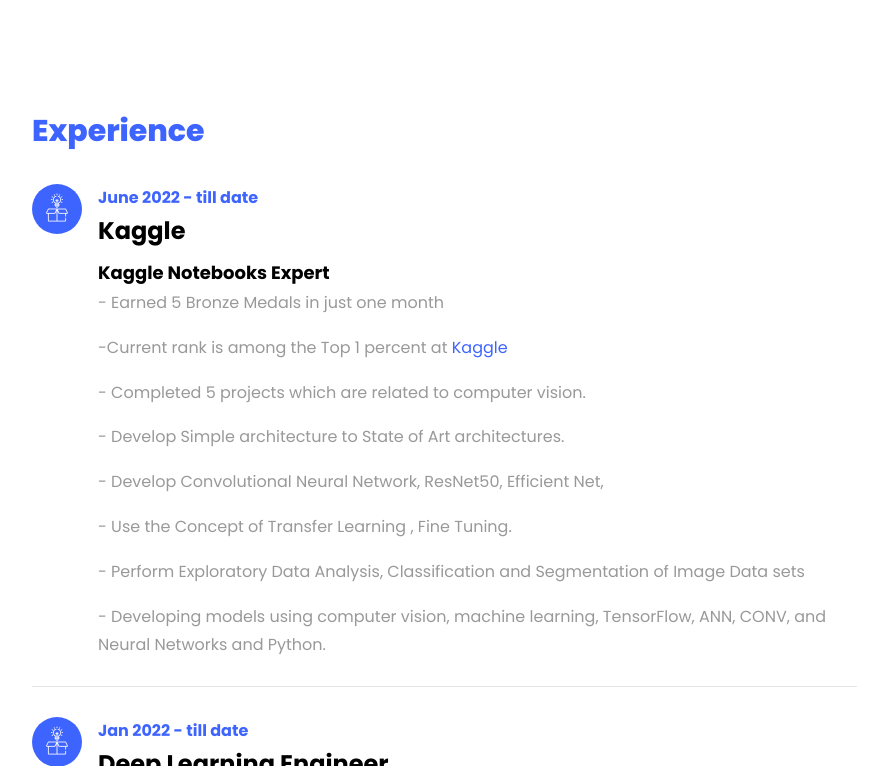
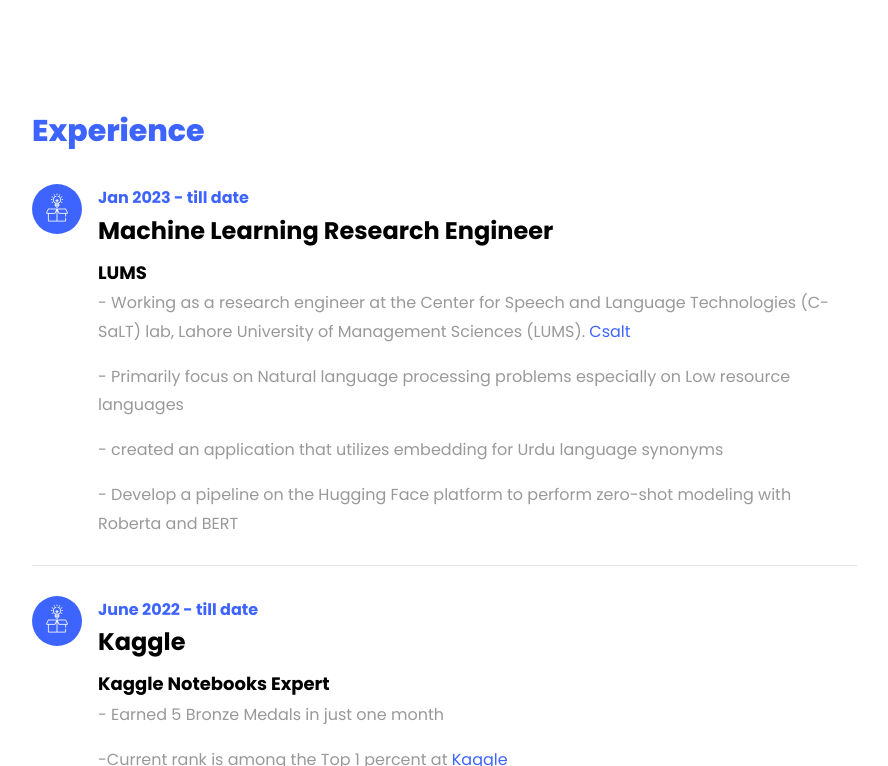
Before and after one commit to 106AbdulBasit/Portfolio, a plain HTML site: page index.html in a window 1280 px wide. Shown: the part 1747-2513 px from the top of the page, without its empty margins (338-1226 px from the left). Drawn offline with Linux system fonts and the light colour scheme; files whose address does not match are found by name.

Commit message:
Update index.html
Updating Resume

```diff
--- a/index.html
+++ b/index.html
@@ -142,6 +142,42 @@
 
 					  <div id="page-2" class= "page two">
 					  	<h2 class="heading">Experience</h2>
+						  <!--        This  below section of LUMS-->
+
+
+
+
+						<div class="resume-wrap d-flex ftco-animate">
+	    					<div class="icon d-flex align-items-center justify-content-center">
+					    		<span class="flaticon-ideas"></span>
+					    	</div>
+					    	<div class="text pl-3">
+		    					<span class="date">Jan 2023 -  till date</span>
+		    					<h2>Machine Learning Research Engineer</h2>
+		    					<span class="position">LUMS</span>
+		    					<p>- Working as a research engineer at the Center for Speech and Language
+                                                          Technologies (C-SaLT) lab, Lahore University of Management Sciences (LUMS).<a href="https://www.c-salt.org/"> Csalt</a></p>
+
+							<p>- Primarily focus on Natural language processing problems especially on
+                                                        Low resource languages</p>
+                                                       <p>- created an application that utilizes embedding for Urdu language synonyms </p>
+						       <p>- Develop a pipeline on the Hugging Face platform to perform zero-shot modeling with Roberta and BERT</p>
+
+		    				</div>
+	    				</div>
+
+
+
+
+
+
+
+
+
+
+
+
+
 						  <div class="resume-wrap d-flex ftco-animate">
 
 							<div class="icon d-flex align-items-center justify-content-center">
```
